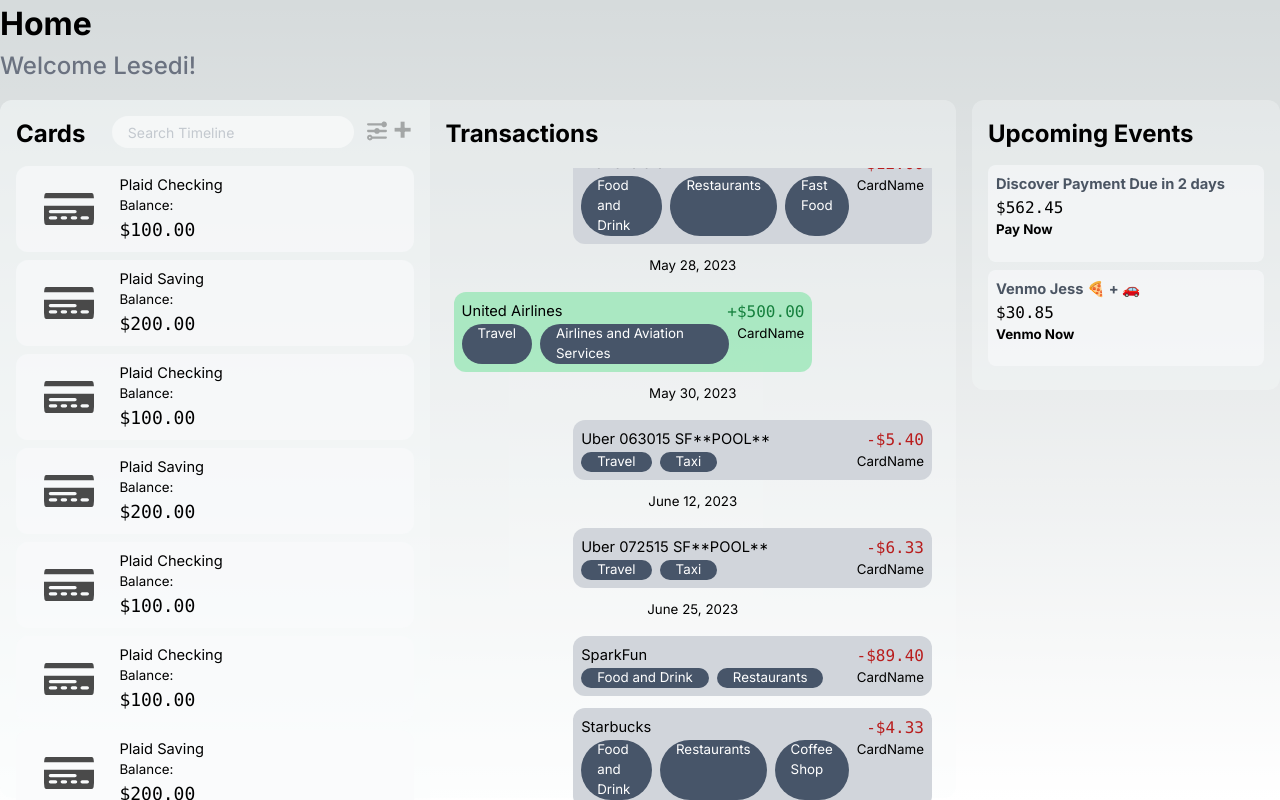
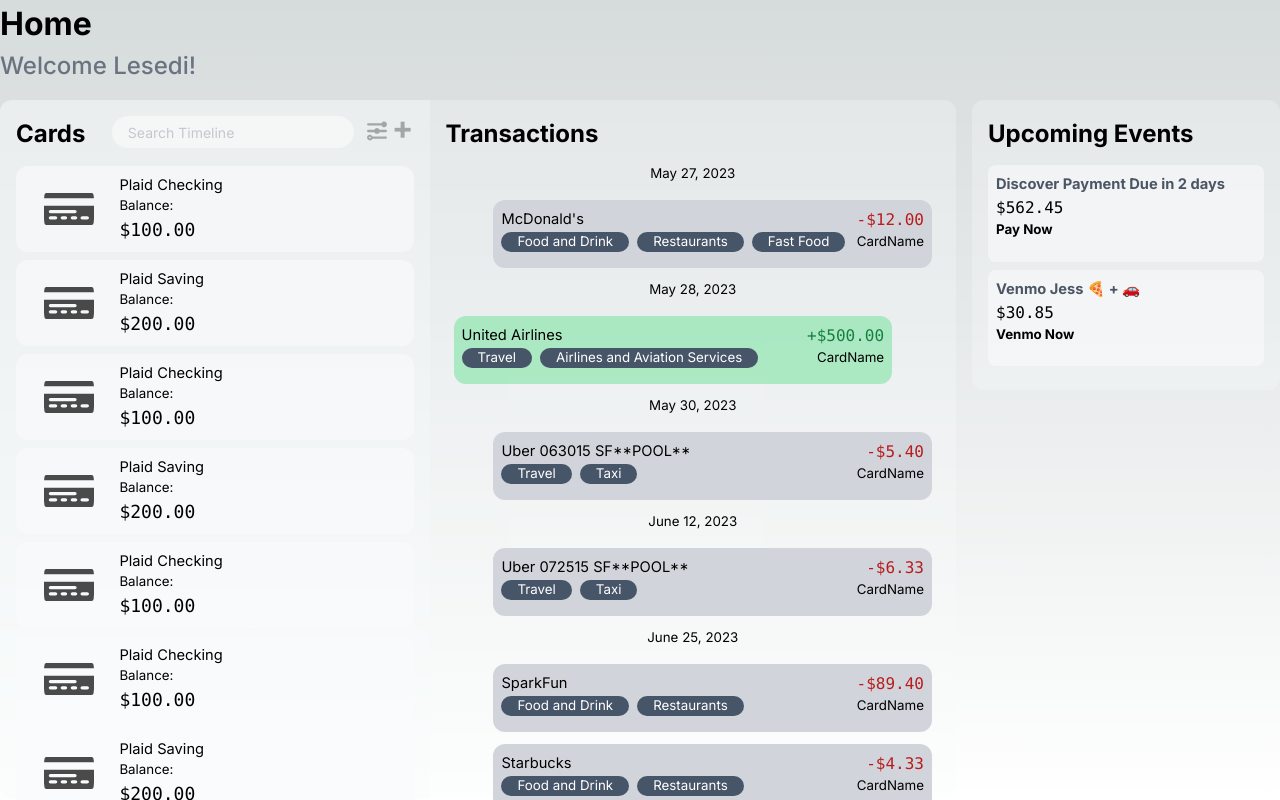
Before and after one commit to lesedi-k/crm, a Next.js app: page /Landing in a window 1280 px wide. Built offline with nearby package versions, Linux system fonts and the light colour scheme.

Commit message:
fixed tag bubbles

```diff
--- a/src/app/components/widgets/activity/index.tsx
+++ b/src/app/components/widgets/activity/index.tsx
@@ -93,7 +93,7 @@
                             <div key={t + "" + index}>
                                 {changed && <p className="text-center mb-4"> {formattedDate} </p>}
                                 <div className={t.amount < 0 ? 'flex flex-row' :  'flex flex-row-reverse' }>
-                                    <div className={`flex flex-col justify-between w-9/12
+                                    <div className={`flex flex-col justify-between w-11/12
                                                     rounded-xl  mb-3 p-2
                                                     hover:cursor-pointer
                                                     ${t.amount > 0 ? `bg-gray-300` : `bg-green-400/40`}
@@ -105,9 +105,9 @@
                                         </div>
 
                                         <div className="flex flex-row justify-between">
-                                            <div className="flex flex-row">
+                                            <div className="flex flex-row flex-wrap">
                                                 {t.category.map((c, index)=>(
-                                                    <div key={c + "" + index} className="bg-slate-600 rounded-full px-4 mr-2">
+                                                    <div key={c + "" + index} className="bg-slate-600 rounded-full px-4 mr-2 mb-2">
                                                         <p className="text-white">{c}</p>
                                                     </div>
                                                 ))}
```
